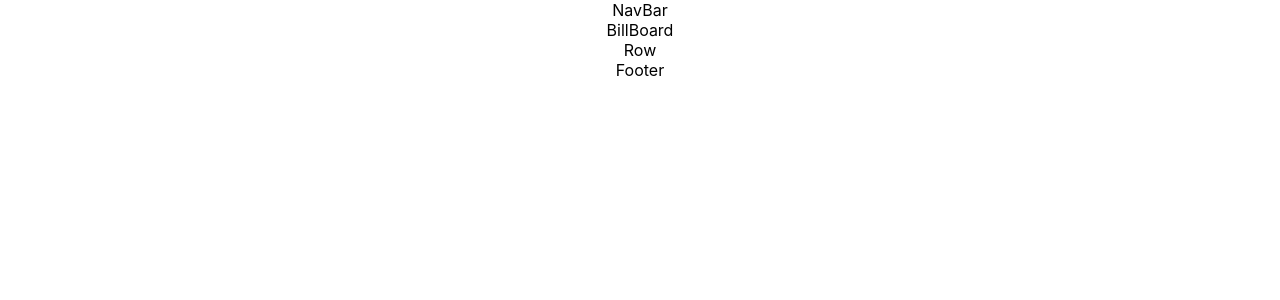
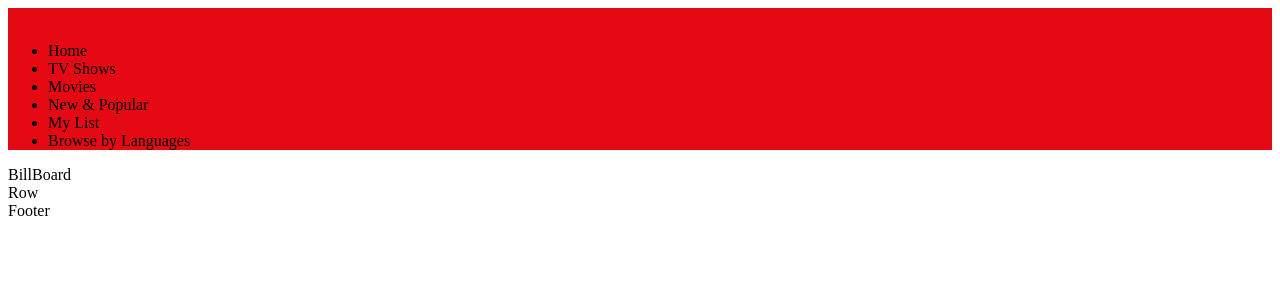
Before and after one commit to wanjikuKim-collab/blank, a React (Create React App) app: page / in a window 1280 px wide. Shown: the top 300 px of the page. Built offline with nearby package versions, Linux system fonts and the light colour scheme.

Commit message:
created NavBar items

```diff
--- a/src/App.css
+++ b/src/App.css
@@ -1,4 +1,4 @@
-.App {
+/* .App {
   text-align: center;
 }
 
@@ -36,3 +36,4 @@
     transform: rotate(360deg);
   }
 }
+ */
--- a/src/App.js
+++ b/src/App.js
@@ -1,6 +1,5 @@
-import logo from './logo.svg';
 import './App.css';
-import NavBar from './component/NavBar';
+import NavBar from './component/NavBar/NavBar';
 import BillBoard from './component/BillBoard';
 import Footer from './component/Footer';
 import Row from './component/Row';
--- a/src/component/NavBar.jsx
+++ /dev/null
@@ -1,9 +0,0 @@
-import React from 'react'
-
-function NavBar() {
-  return (
-    <div>NavBar</div>
-  )
-}
-
-export default NavBar
--- /dev/null
+++ b/src/component/NavBar/NavBar.jsx
@@ -0,0 +1,32 @@
+import React from 'react'
+import styles from "./NavBar.module.css"
+
+function NavBar() {
+  const navItems = [
+    'Home',
+    'TV Shows',
+    'Movies',
+    'New & Popular',
+    'My List',
+    'Browse by Languages'
+
+  ]
+  return (
+    <div className={styles.nav}>
+      <div>
+        <img src="" alt=""/>
+        <ul>
+          {
+            navItems.map(item=><li>{item}</li>)
+          }
+        </ul>
+      </div>
+      <div>
+
+      </div>
+
+    </div>
+  )
+}
+
+export default NavBar
--- /dev/null
+++ b/src/component/NavBar/NavBar.module.css
@@ -0,0 +1,3 @@
+.nav{
+    background-color: rgb(229, 9, 20);
+}
--- a/src/index.css
+++ b/src/index.css
@@ -1,4 +1,4 @@
-body {
+/* body {
   margin: 0;
   font-family: -apple-system, BlinkMacSystemFont, 'Segoe UI', 'Roboto', 'Oxygen',
     'Ubuntu', 'Cantarell', 'Fira Sans', 'Droid Sans', 'Helvetica Neue',
@@ -10,4 +10,4 @@ body {
 code {
   font-family: source-code-pro, Menlo, Monaco, Consolas, 'Courier New',
     monospace;
-}
+} */
```
